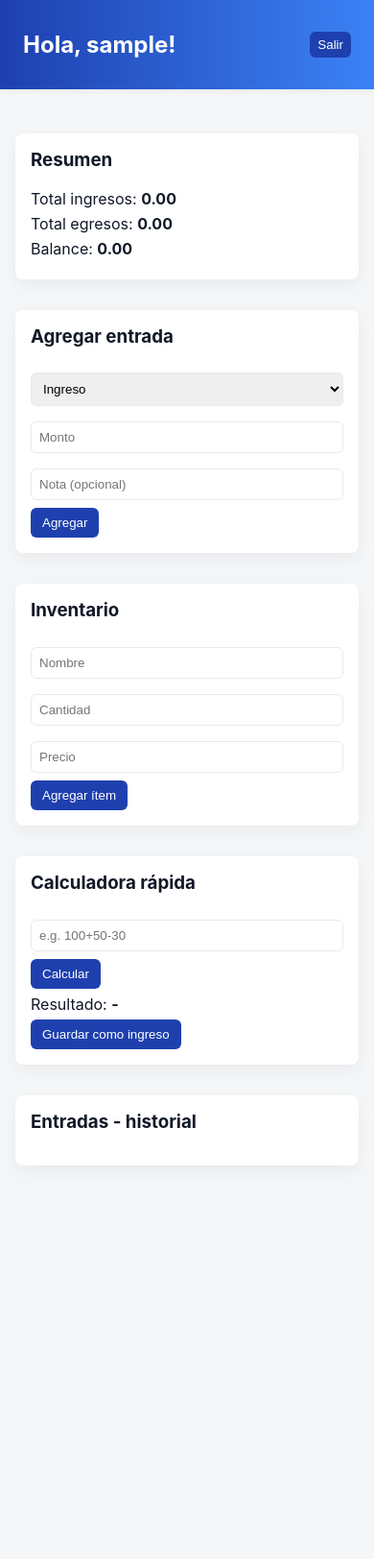
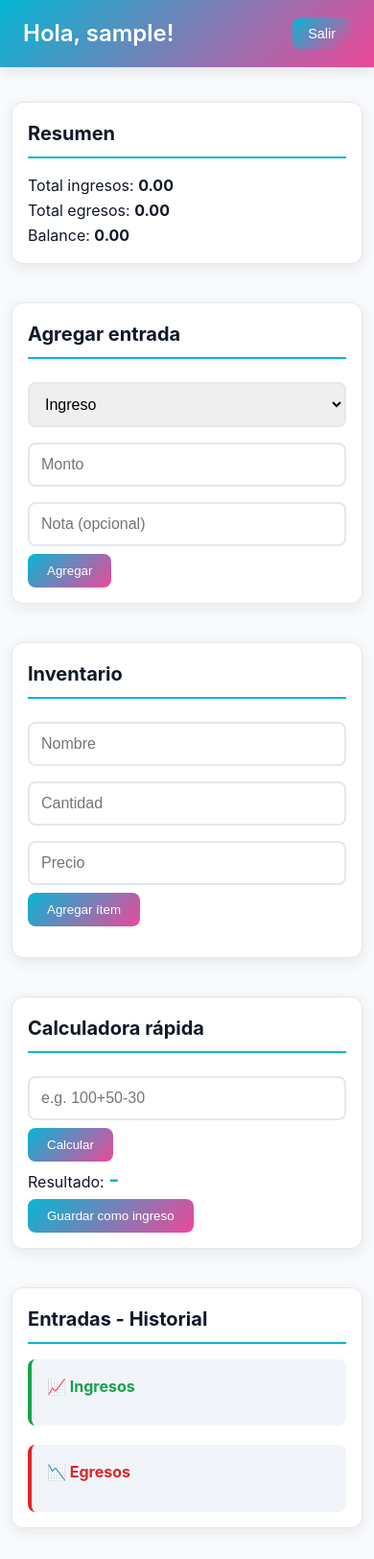
Before and after one commit to Agustin0921/emprendedores-app, a plain HTML site: page frontend/dashboard.html in a window 390 px wide. Shown: the whole page at 96% size. Before the commit the page ends 1276 px from the top, so only its background shows below. Drawn offline with Linux system fonts and the light colour scheme; sample sign-in values are in the browser's storage.

Commit message:
Changes Frontend

```diff
--- a/frontend/app.js
+++ b/frontend/app.js
@@ -147,19 +147,37 @@ if (document.getElementById("entryForm")) {
       })
     ]);
 
-    const entriesList = document.getElementById("entriesList");
-    entriesList.innerHTML = "";
+    const incomeList = document.getElementById("incomeList");
+    const expenseList = document.getElementById("expenseList");
+    incomeList.innerHTML = "";
+    expenseList.innerHTML = "";
     let income = 0;
     let expense = 0;
 
     (entries || []).forEach(function(e) {
       const div = document.createElement("div");
-      div.className = "entry";
-      div.innerHTML = '<div>' + e.type + ' • ' + (e.note || "") + '</div><div>' + Number(e.amount).toFixed(2) + '</div>';
-      entriesList.appendChild(div);
+      div.className = e.type === "INCOME" ? "entry income-entry" : "entry expense-entry";
 
-      if (e.type === "INCOME") income += Number(e.amount);
-      else expense += Number(e.amount);
+      const amountClass = e.type === "INCOME" ? "income-amount" : "expense-amount";
+
+      div.innerHTML = `
+        <div>
+          <strong>${e.note || "Sin descripción"}</strong>
+          <br>
+          <small>${new Date(e.created_at).toLocaleDateString()}</small>
+        </div>
+        <div class="entry-amount ${amountClass}">
+          ${e.type === "INCOME" ? '+' : '-'}$${Number(e.amount).toFixed(2)}
+        </div>
+      `;
+
+      if (e.type === "INCOME") {
+        income += Number(e.amount);
+        incomeList.appendChild(div);
+      } else {
+        expense += Number(e.amount);
+        expenseList.appendChild(div);
+      }
     });
 
     document.getElementById("totalIncome").textContent = income.toFixed(2);
--- a/frontend/dashboard.html
+++ b/frontend/dashboard.html
@@ -60,8 +60,17 @@
 
 
 <section class="card wide" id="entriesSection">
-<h3>Entradas - historial</h3>
-<div id="entriesList"></div>
+  <h3>Entradas - Historial</h3>
+  <div class="entries-container">
+    <div class="income-section">
+      <h4>📈 Ingresos</h4>
+      <div id="incomeList" class="entries-list"></div>
+    </div>
+    <div class="expense-section">
+      <h4>📉 Egresos</h4>
+      <div id="expenseList" class="entries-list"></div>
+    </div>
+  </div>
 </section>
 </main>
 
--- a/frontend/style.css
+++ b/frontend/style.css
@@ -1,57 +1,296 @@
-:root{
---bg:#f4f6f8;
---card:#ffffff;
---accent:#2563eb;
---text:#111827;
-}
-*{box-sizing:border-box}
-body{font-family:Inter,ui-sans-serif,system-ui,-apple-system,"Segoe UI",Roboto,'Helvetica Neue',Arial;margin:0;background:var(--bg);color:var(--text)}
-.container{max-width:1100px;margin:30px auto;padding:16px}
-.header{display:flex;justify-content:space-between;align-items:center;padding:12px 24px;background:var(--card);box-shadow:0 2px 6px rgba(0,0,0,0.06)}
-.card{background:var(--card);padding:16px;border-radius:8px;box-shadow:0 6px 18px rgba(0,0,0,0.05);margin-bottom:16px}
-.grid{display:grid;grid-template-columns:repeat(auto-fit,minmax(260px,1fr));gap:16px}
-.wide{grid-column:1/-1}
-.btn{background:var(--accent);color:#fff;padding:8px 12px;border:none;border-radius:6px;cursor:pointer}
-.btn.small{padding:6px 8px}
-input,select{width:100%;padding:8px;margin:8px 0;border-radius:6px;border:1px solid #e6e9ee}
-.card h3{margin-top:0}
-.card p{margin:6px 0}
-#entriesList, #inventoryList{max-height:240px;overflow:auto}
-.entry, .item{padding:8px;border-bottom:1px solid #f1f3f5;display:flex;justify-content:space-between;align-items:center}
-.login-card{max-width:400px;margin:80px auto}
-
 :root {
-  --bg:#f4f6f8;
-  --card:#ffffff;
-  --accent:#1e40af; /* azul */
-  --accent-light:#3b82f6;
-  --text:#111827;
-  --danger:#dc2626;
-  --success:#16a34a;
+  --bg: #f8fafc;
+  --card: #ffffff;
+  --cyan: #06b6d4;
+  --magenta: #ec4899;
+  --yellow: #eab308;
+  --black: #111827;
+  --white: #ffffff;
+  --success: #16a34a;
+  --danger: #dc2626;
+  --gray-light: #f1f5f9;
+  --gray-border: #e2e8f0;
 }
 
-.header {
-  background: linear-gradient(90deg, var(--accent), var(--accent-light));
-  color: white;
+* {
+  box-sizing: border-box;
+  margin: 0;
+  padding: 0;
 }
 
-
-.deleteBtn{
-  background: var(--danger);
-  color:white;
-  border:none;
-  padding:4px 8px;
-  margin-left:8px;
-  cursor:pointer;
-  border-radius:6px;
-  font-size:14px;
+body {
+  font-family: Inter, ui-sans-serif, system-ui, -apple-system, "Segoe UI", Roboto, 'Helvetica Neue', Arial;
+  background: var(--bg);
+  color: var(--black);
+  line-height: 1.6;
 }
 
+.container {
+  max-width: 1200px;
+  margin: 0 auto;
+  padding: 20px;
+}
+
+/* HEADER CON GRADIENTE CÍAN-MAGENTA */
+.header {
+  display: flex;
+  justify-content: space-between;
+  align-items: center;
+  padding: 16px 24px;
+  background: linear-gradient(135deg, var(--cyan), var(--magenta));
+  color: var(--white);
+  box-shadow: 0 4px 12px rgba(0, 0, 0, 0.1);
+  margin-bottom: 24px;
+}
+
+.header h2 {
+  font-size: 1.5rem;
+  font-weight: 600;
+}
+
+/* BOTONES */
+.btn {
+  background: linear-gradient(135deg, var(--cyan), var(--magenta));
+  color: var(--white);
+  padding: 10px 20px;
+  border: none;
+  border-radius: 8px;
+  cursor: pointer;
+  font-weight: 500;
+  transition: all 0.3s ease;
+  text-decoration: none;
+  display: inline-block;
+}
+
+.btn:hover {
+  transform: translateY(-2px);
+  box-shadow: 0 6px 20px rgba(6, 182, 212, 0.3);
+}
+
+.btn.small {
+  padding: 8px 16px;
+  font-size: 0.9rem;
+}
+
+.btn.danger {
+  background: linear-gradient(135deg, var(--danger), #ef4444);
+}
+
+/* CARDS */
 .card {
-  transition: .25s ease;
+  background: var(--card);
+  padding: 24px;
+  border-radius: 12px;
+  box-shadow: 0 4px 16px rgba(0, 0, 0, 0.08);
+  margin-bottom: 20px;
+  border: 1px solid var(--gray-border);
+  transition: all 0.3s ease;
 }
 
 .card:hover {
   transform: translateY(-4px);
-  box-shadow: 0px 12px 26px rgba(0,0,0,0.08);
+  box-shadow: 0 8px 24px rgba(0, 0, 0, 0.12);
 }
+
+.card h3 {
+  margin-top: 0;
+  margin-bottom: 16px;
+  color: var(--black);
+  font-size: 1.25rem;
+  border-bottom: 2px solid var(--cyan);
+  padding-bottom: 8px;
+}
+
+/* GRID */
+.grid {
+  display: grid;
+  grid-template-columns: repeat(auto-fit, minmax(280px, 1fr));
+  gap: 20px;
+}
+
+.wide {
+  grid-column: 1 / -1;
+}
+
+/* FORMULARIOS */
+input, select {
+  width: 100%;
+  padding: 12px;
+  margin: 8px 0;
+  border-radius: 8px;
+  border: 2px solid var(--gray-border);
+  font-size: 1rem;
+  transition: all 0.3s ease;
+}
+
+input:focus, select:focus {
+  outline: none;
+  border-color: var(--cyan);
+  box-shadow: 0 0 0 3px rgba(6, 182, 212, 0.1);
+}
+
+/* LISTAS SEPARADAS - INGRESOS Y EGRESOS */
+.entries-container {
+  display: grid;
+  grid-template-columns: 1fr 1fr;
+  gap: 20px;
+  margin-top: 16px;
+}
+
+.income-section, .expense-section {
+  background: var(--gray-light);
+  padding: 16px;
+  border-radius: 8px;
+  border-left: 4px solid;
+}
+
+.income-section {
+  border-left-color: var(--success);
+}
+
+.income-section h4 {
+  color: var(--success);
+  margin-bottom: 12px;
+}
+
+.expense-section {
+  border-left-color: var(--danger);
+}
+
+.expense-section h4 {
+  color: var(--danger);
+  margin-bottom: 12px;
+}
+
+.entries-list {
+  max-height: 300px;
+  overflow-y: auto;
+}
+
+.entry {
+  padding: 12px;
+  border-bottom: 1px solid var(--gray-border);
+  display: flex;
+  justify-content: space-between;
+  align-items: center;
+  background: var(--white);
+  margin-bottom: 8px;
+  border-radius: 6px;
+  transition: all 0.3s ease;
+}
+
+.entry:hover {
+  transform: translateX(4px);
+  box-shadow: 0 2px 8px rgba(0, 0, 0, 0.1);
+}
+
+.income-entry {
+  border-left: 3px solid var(--success);
+}
+
+.expense-entry {
+  border-left: 3px solid var(--danger);
+}
+
+.entry-amount {
+  font-weight: 600;
+  font-size: 1.1rem;
+}
+
+.income-amount {
+  color: var(--success);
+}
+
+.expense-amount {
+  color: var(--danger);
+}
+
+/* INVENTARIO */
+#inventoryList {
+  max-height: 300px;
+  overflow-y: auto;
+  margin-top: 16px;
+}
+
+.item {
+  padding: 12px;
+  border-bottom: 1px solid var(--gray-border);
+  display: flex;
+  justify-content: space-between;
+  align-items: center;
+  background: var(--white);
+  margin-bottom: 8px;
+  border-radius: 6px;
+  border-left: 3px solid var(--yellow);
+}
+
+.item:hover {
+  transform: translateX(4px);
+  box-shadow: 0 2px 8px rgba(0, 0, 0, 0.1);
+}
+
+.deleteBtn {
+  background: var(--danger);
+  color: var(--white);
+  border: none;
+  padding: 6px 12px;
+  margin-left: 8px;
+  cursor: pointer;
+  border-radius: 6px;
+  font-size: 14px;
+  transition: all 0.3s ease;
+}
+
+.deleteBtn:hover {
+  background: #b91c1c;
+  transform: scale(1.05);
+}
+
+/* CALCULADORA */
+#calcResult {
+  font-size: 1.5rem;
+  font-weight: 600;
+  color: var(--cyan);
+  margin: 12px 0;
+}
+
+/* LOGIN & REGISTER */
+.login-card, .register-card {
+  max-width: 400px;
+  margin: 60px auto;
+  text-align: center;
+}
+
+.login-card h1, .register-card h1 {
+  color: var(--cyan);
+  margin-bottom: 24px;
+}
+
+.login-card a, .register-card a {
+  color: var(--cyan);
+  text-decoration: none;
+  font-weight: 500;
+}
+
+.login-card a:hover, .register-card a:hover {
+  text-decoration: underline;
+}
+
+/* RESPONSIVE */
+@media (max-width: 768px) {
+  .entries-container {
+    grid-template-columns: 1fr;
+  }
+
+  .grid {
+    grid-template-columns: 1fr;
+  }
+
+  .container {
+    padding: 12px;
+  }
+
+  .card {
+    padding: 16px;
+  }
+}
```
